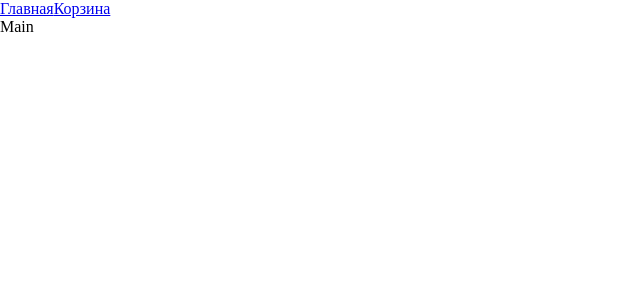
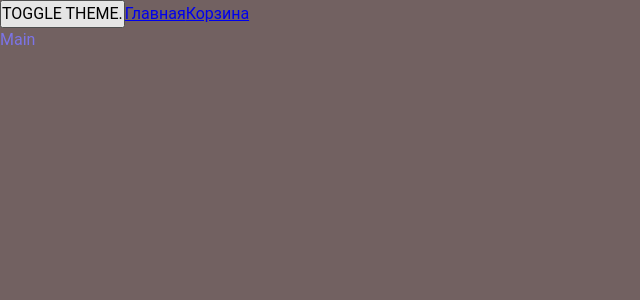
Before and after one commit to diman63sss2/mediasoftSecondTest, a React app: page / in a window 1280 px wide. Shown: the top 300 px of the page, without its empty margins (0-640 px from the left). Built offline with nearby package versions, Linux system fonts and the light colour scheme.

Commit message:
0.3.08 Add themes, variables, ThemeContext.ts, ThemeProvider.tsx

```diff
--- a/src/App.tsx
+++ b/src/App.tsx
@@ -1,12 +1,19 @@
-import React, { Suspense } from "react";
-import './index.scss';
+import React, {Suspense} from "react";
+import './styles/index.scss';
 import { Link, Route, Routes } from "react-router-dom";
 import { CartPageAsync } from "./pages/CartPage/CartPage.async";
 import { MainPageAsync } from "./pages/MainPage/MainPage.async";
+import { useTheme } from "./theme/useTheme";
+
 
 const App = () => {
+  const {theme, toggleTheme} = useTheme();
+
   return (
-    <div className="app">
+    <div className={`app ${theme}`}>
+      <button onClick={toggleTheme}>
+        TOGGLE THEME.
+      </button>
       <Link to={'/'}>
         Главная
       </Link>
--- a/src/index.scss
+++ /dev/null
@@ -1,9 +0,0 @@
-* {
-  margin: 0;
-  padding: 0;
-  box-sizing: border-box;
-}
-
-.app {
-  font-size: 16px;
-}
--- a/src/index.tsx
+++ b/src/index.tsx
@@ -1,10 +1,13 @@
 import { render } from "react-dom";
 import App from "./App";
 import { BrowserRouter } from "react-router-dom";
+import ThemeProvider from "./theme/ThemeProvider";
 
 render(
     <BrowserRouter>
-      <App/>
+      <ThemeProvider>
+        <App/>
+      </ThemeProvider>
     </BrowserRouter>,
     document.getElementById('root')
 )
--- /dev/null
+++ b/src/styles/index.scss
@@ -0,0 +1,13 @@
+@import "reset.scss";
+@import "variables/global";
+@import "themes/normal";
+@import "themes/dark";
+
+.app {
+  font: var(--font-m);
+
+  background: var(--bg-color);
+  color: var(--primary-color);
+
+  min-height: 100vh;
+}
--- /dev/null
+++ b/src/styles/reset.scss
@@ -0,0 +1,13 @@
+* {
+  margin: 0;
+  padding: 0;
+  box-sizing: border-box;
+}
+
+input,
+button,
+textarea,
+select {
+  margin: 0;
+  font: inherit;
+}
--- /dev/null
+++ b/src/styles/themes/dark.scss
@@ -0,0 +1,7 @@
+.app.dark {
+  --bg-color: white;
+
+
+  --primary-color: #049603;
+  --secondary-color: #04ff40;
+}
--- /dev/null
+++ b/src/styles/themes/normal.scss
@@ -0,0 +1,7 @@
+.app.light {
+  --bg-color: #726161;
+
+
+  --primary-color: #7c74e7;
+  --secondary-color: #000000;
+}
--- /dev/null
+++ b/src/styles/variables/global.scss
@@ -0,0 +1,11 @@
+:root {
+  --font-family-main: Roboto, "Times New Roman", Serif;
+
+  --font-size-m: 16px;
+  --font-line-m: 24px;
+  --font-m: var(--font-size-m) / var(--font-line-m) var(--font-family-main);
+
+  --font-size-l: 24px;
+  --font-line-l: 32px;
+  --font-l: var(--font-size-l) / var(--font-line-l) var(--font-family-main);
+}
--- /dev/null
+++ b/src/theme/ThemeContext.ts
@@ -0,0 +1,16 @@
+import { createContext } from "react";
+
+
+export enum Theme {
+  LIGHT = 'light',
+  DARK = 'dark',
+}
+
+export interface ThemeContextProps {
+  theme?: Theme;
+  setTheme?: (theme: Theme) => void;
+}
+
+export const ThemeContext = createContext<ThemeContextProps>({})
+
+export const LOCAL_STORAGE_THEME_KEY = 'theme';
--- /dev/null
+++ b/src/theme/ThemeProvider.tsx
@@ -0,0 +1,23 @@
+import React, { FC, useMemo, useState } from "react";
+import { LOCAL_STORAGE_THEME_KEY, Theme, ThemeContext } from "./ThemeContext";
+
+
+const defaultTheme = localStorage.getItem(LOCAL_STORAGE_THEME_KEY) as Theme || Theme.LIGHT;
+
+const ThemeProvider: FC = ({children}) => {
+  const [theme, setTheme] = useState<Theme>(defaultTheme);
+
+
+  const defaultProps = useMemo(() => ({
+    theme: theme,
+    setTheme: setTheme,
+  }), [theme]);
+
+  return (
+    <ThemeContext.Provider value={defaultProps}>
+      {children}
+    </ThemeContext.Provider>
+  );
+};
+
+export default ThemeProvider;
--- /dev/null
+++ b/src/theme/useTheme.ts
@@ -0,0 +1,23 @@
+import { useContext } from "react";
+import { LOCAL_STORAGE_THEME_KEY, Theme, ThemeContext } from "./ThemeContext";
+
+
+interface UseThemeResult {
+  theme: Theme,
+  toggleTheme: ()=>void,
+}
+
+export function useTheme(): UseThemeResult {
+  const {theme, setTheme} = useContext(ThemeContext)
+  const toggleTheme = () => {
+    const newTheme = theme === Theme.DARK ? Theme.LIGHT : Theme.DARK;
+    setTheme(newTheme)
+    localStorage.setItem(LOCAL_STORAGE_THEME_KEY, newTheme)
+  }
+
+
+  return {
+    theme,
+    toggleTheme
+  }
+}
```
